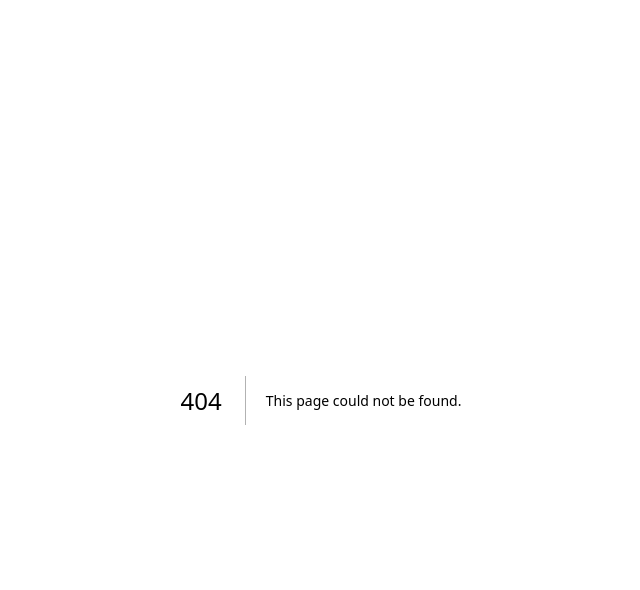
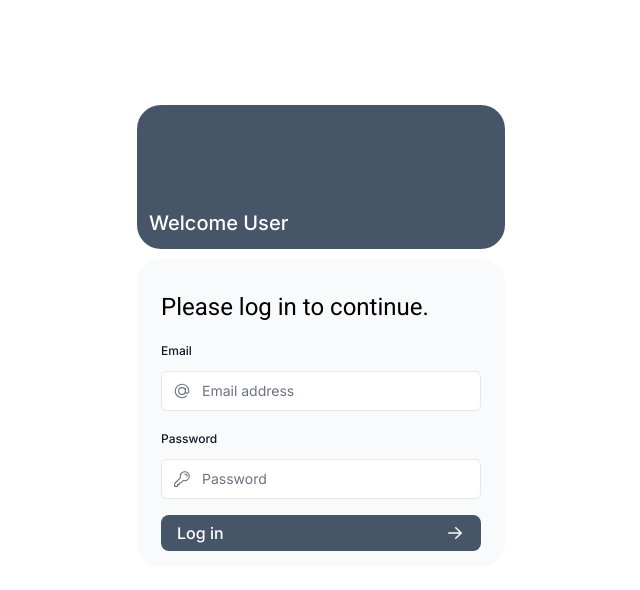
Before and after one commit to Sugat-Ghimire/skillmatrix, a Next.js app: page /login in a window 1280 px wide. Before the commit this address had no page. Shown: the top 590 px of the page, without its empty margins (319-959 px from the left). Built offline with nearby package versions, Linux system fonts and the light colour scheme; a web font is replaced by a local one.

Commit message:
done with some basic dashboard or skill assesment feature

```diff
--- /dev/null
+++ b/app/login/page.tsx
@@ -0,0 +1,16 @@
+import LoginForm from "@/app/ui/login-form";
+
+export default function LoginPage() {
+  return (
+    <main className="flex items-center justify-center md:h-screen">
+      <div className="relative mx-auto flex w-full max-w-[400px] flex-col space-y-2.5 p-4 md:-mt-32">
+        <div className="flex h-20 w-full items-end rounded-3xl bg-slate-600 p-3 md:h-36">
+          <div className="w-32 text-white md:w-36">
+            <h1 className="text-xl font-medium">Welcome User</h1>
+          </div>
+        </div>
+        <LoginForm />
+      </div>
+    </main>
+  );
+}
--- a/app/page.tsx
+++ b/app/page.tsx
@@ -2,12 +2,15 @@ import Link from "next/link";
 import { lusitana } from "@/app/ui/fonts";
 
 import Image from "next/image";
+import SkillMatrix from "./ui/Skill-MatrixLogo";
 
 export default function Page() {
   return (
     <main className="flex min-h-screen flex-col p-6">
       <div className="flex h-20 shrink-0 items-end rounded-3xl bg-slate-600 p-4 md:h-52">
         {/**skill matrix logo should be here */}
+        <SkillMatrix />
+        {/**further refining later*/}
       </div>
       <div className="mt-4 flex grow flex-col gap-4 md:flex-row">
         <div className="flex flex-col justify-center gap-6 rounded-lg bg-gray-50 px-6 py-10 md:w-2/5 md:px-20">
--- /dev/null
+++ b/app/ui/Skill-MatrixLogo.tsx
@@ -0,0 +1,11 @@
+import { lusitana, roboto } from "@/app/ui/fonts";
+
+export default function SkillMatrix() {
+  return (
+    <div
+      className={`${roboto.className} flex flex-row items-center leading-none text-white`}
+    >
+      <p className="text-[44px] ">Skill Matrix</p>
+    </div>
+  );
+}
--- /dev/null
+++ b/app/ui/button.tsx
@@ -0,0 +1,18 @@
+import clsx from "clsx";
+
+interface ButtonProps extends React.ButtonHTMLAttributes<HTMLButtonElement> {
+  children: React.ReactNode;
+}
+
+export function Button({ children, className }: ButtonProps) {
+  return (
+    <button
+      className={clsx(
+        "flex h-9 items-center rounded-lg bg-slate-500 px-4 text-md font-medium text-white transition-colors hover:bg-slate-400",
+        className
+      )}
+    >
+      {children}
+    </button>
+  );
+}
--- /dev/null
+++ b/app/ui/login-form.tsx
@@ -0,0 +1,65 @@
+"use client";
+import { roboto } from "@/app/ui/fonts";
+import {
+  AtSymbolIcon,
+  KeyIcon,
+  ExclamationCircleIcon,
+} from "@heroicons/react/24/outline";
+import { ArrowRightIcon } from "@heroicons/react/20/solid";
+import { Button } from "./button";
+import Link from "next/link";
+
+export default function LoginForm() {
+  return (
+    <form className="space-y-3">
+      <div className="flex-1 rounded-3xl bg-gray-50 px-6 pb-4 pt-8">
+        <h1 className={`${roboto.className} mb-3 text-2xl`}>
+          Please log in to continue.
+        </h1>
+        <div className="w-full">
+          <div>
+            <label
+              className="mb-3 mt-5 block text-xs font-medium text-gray-900"
+              htmlFor="email"
+            >
+              Email
+            </label>
+            <div className="relative">
+              <input
+                className="peer block w-full rounded-md border border-gray-200 py-[9px] pl-10 text-sm outline-2 placeholder:text-gray-500"
+                placeholder="Email address"
+              />
+              <AtSymbolIcon className="pointer-events-none absolute left-3 top-1/2 h-[18px] w-[18px] -translate-y-1/2 text-gray-500 peer-focus:text-gray-900" />
+            </div>
+          </div>
+          <div className="mt-4">
+            <label
+              className="mb-3 mt-5 block text-xs font-medium text-gray-900"
+              htmlFor="password"
+            >
+              Password
+            </label>
+            <div className="relative">
+              <input
+                className="peer block w-full rounded-md border border-gray-200 py-[9px] pl-10 text-sm outline-2 placeholder:text-gray-500"
+                placeholder="Password"
+              />
+              <KeyIcon className="pointer-events-none absolute left-3 top-1/2 h-[18px] w-[18px] -translate-y-1/2 text-gray-500 peer-focus:text-gray-900" />
+            </div>
+          </div>
+        </div>
+        <LoginButton />
+      </div>
+    </form>
+  );
+}
+
+function LoginButton() {
+  return (
+    <Link href={"/dashboard"}>
+      <Button className="mt-4 w-full bg-slate-600 hover:bg-slate-400">
+        Log in <ArrowRightIcon className="ml-auto h-5 w-5 text-gray-50" />
+      </Button>
+    </Link>
+  );
+}
```
Also changed, not shown: package.json (+30 -16 lines), app/ui/nav-links.tsx (added), app/ui/sidenav.tsx (added), 2 other files (tests, documents, lock files or other folders).
